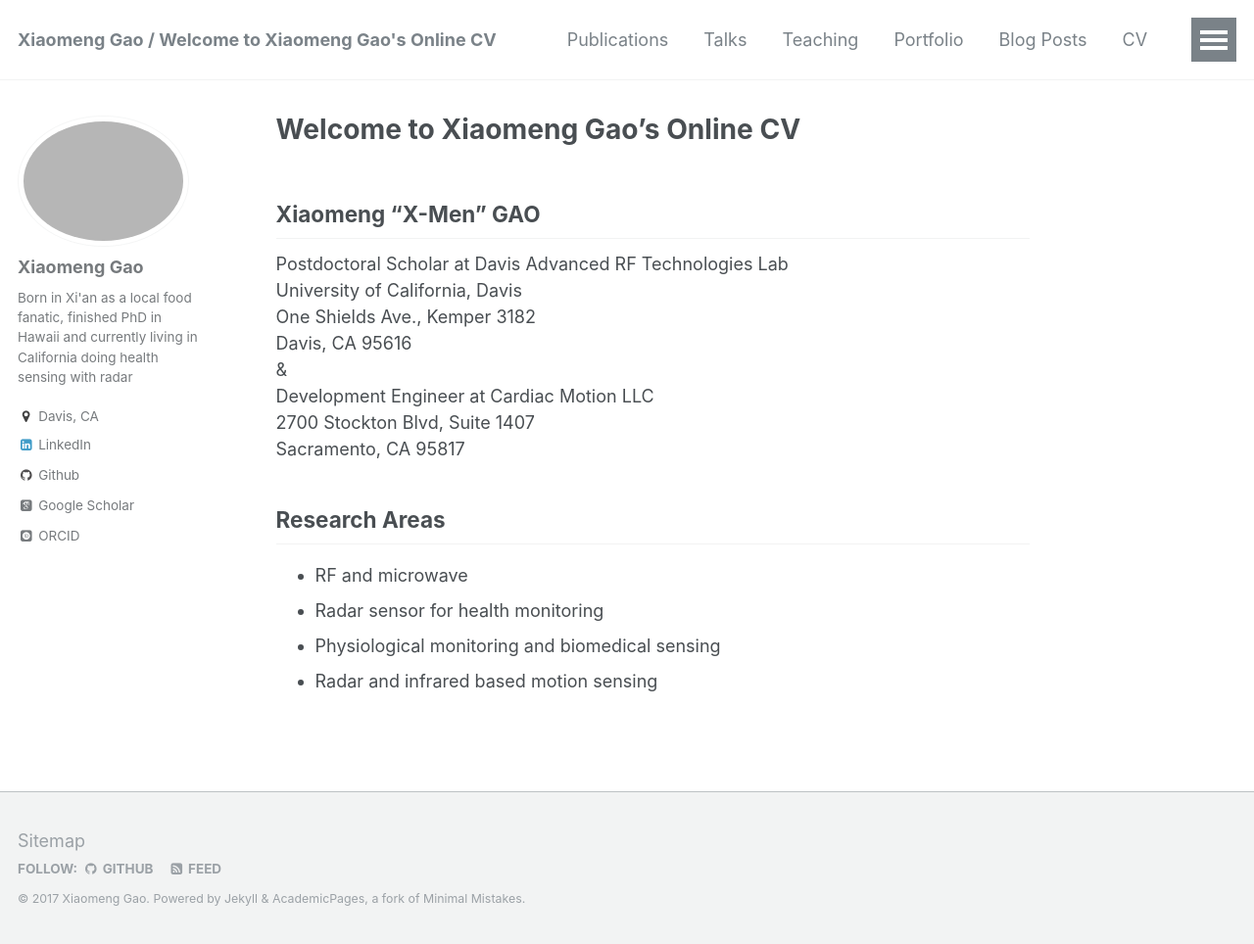
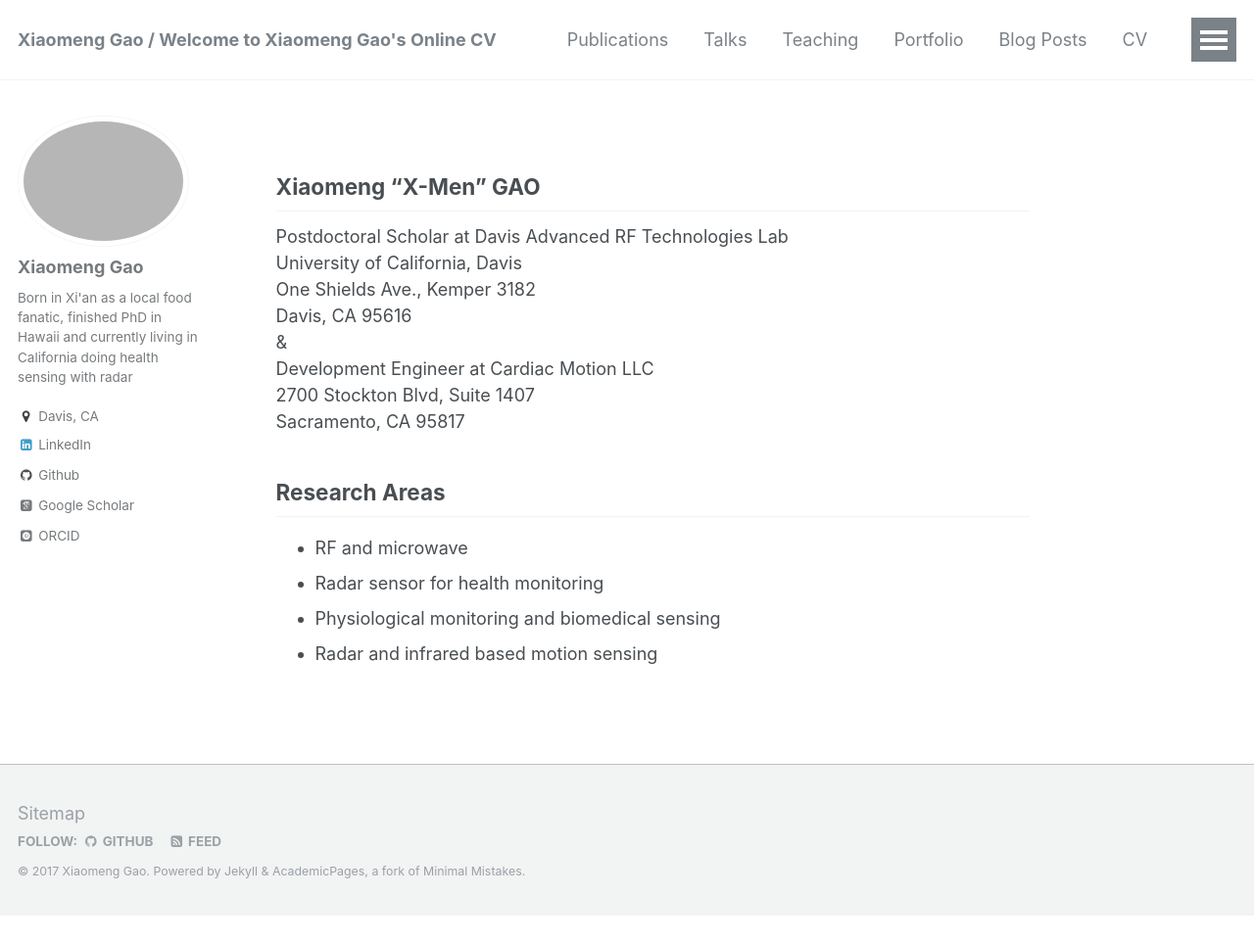
Before and after one commit to x-mengao/x-mengao.github.io, a Jekyll site: the page built from _pages/about.md, in a window 1280 px wide and 964 px high. Shown: the whole window at 98% size. Built offline with Jekyll 4.4.1, drawn with Linux system fonts in a browser that asks for light colours; some web fonts are replaced.

Commit message:
Update about.md

```diff
--- a/_pages/about.md
+++ b/_pages/about.md
@@ -1,6 +1,6 @@
 ---
 permalink: /
-title: "Welcome to Xiaomeng Gao's Online CV"
+title: ""
 excerpt: "About me"
 author_profile: true
 redirect_from:
```
